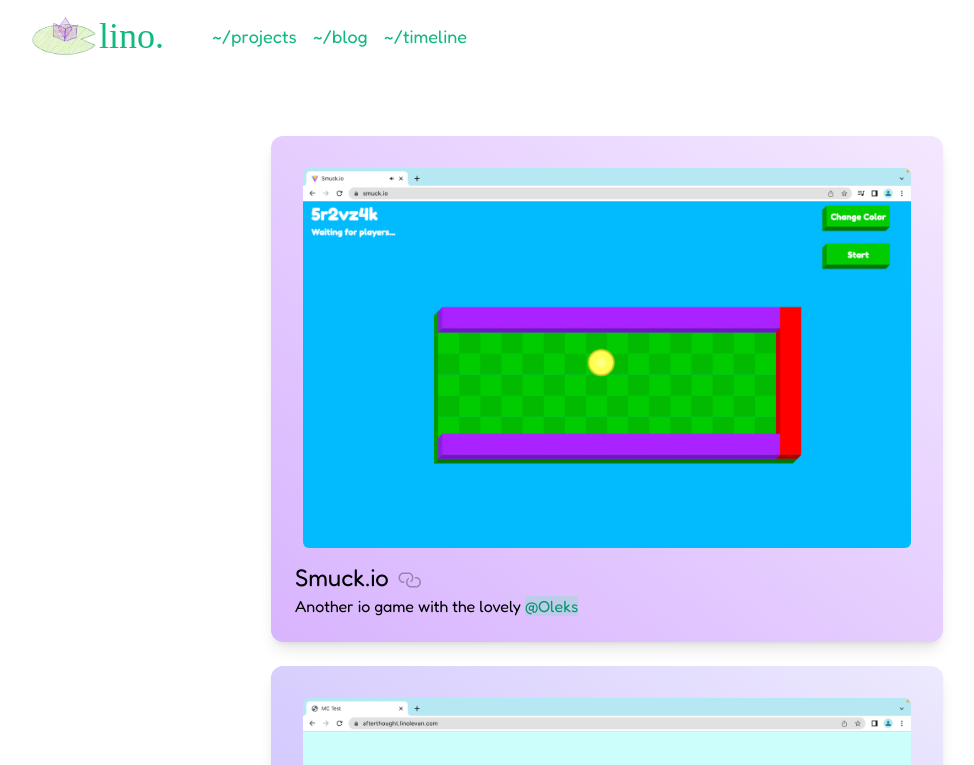
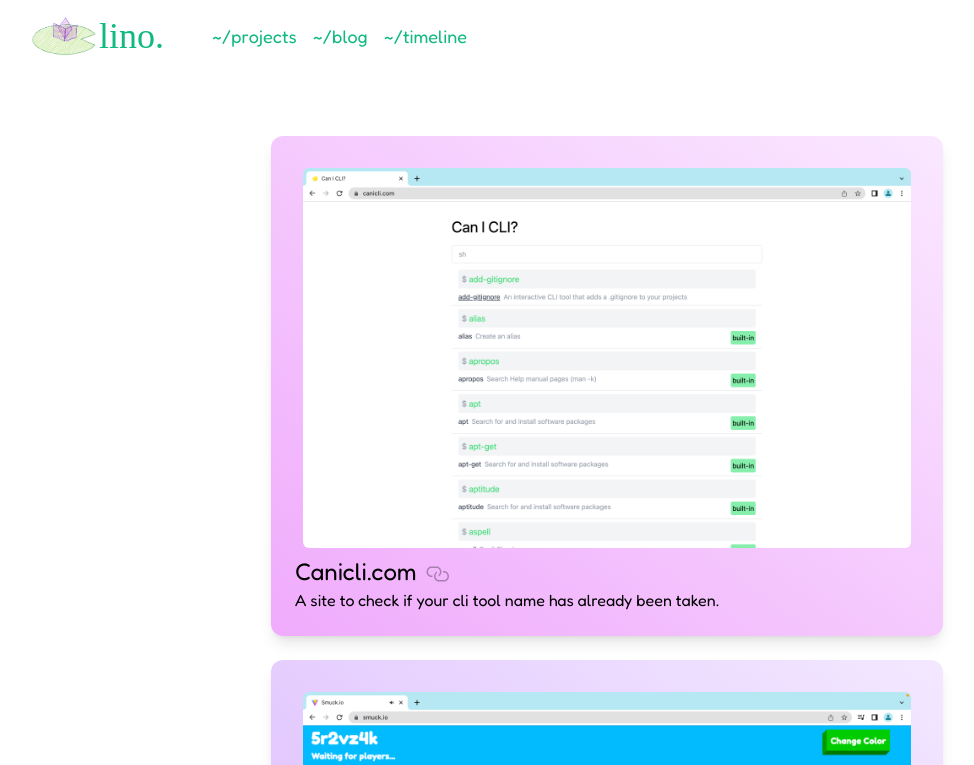
Before and after one commit to lino-levan/old.linolevan.com, a Next.js app: page /projects in a window 1280 px wide. Shown: the top 765 px of the page, without its empty margins (33-1007 px from the left). Built offline with nearby package versions, Linux system fonts and the light colour scheme; a web font is replaced by a local one.

Commit message:
chore: update project list

```diff
--- a/pages/projects.tsx
+++ b/pages/projects.tsx
@@ -21,6 +21,13 @@ const Projects: NextPage = () => {
 
   // for gradient we are going down this list: https://tailwindcss.com/docs/customizing-colors
   const projects: IProject[] = [
+    {
+      name: "Canicli.com",
+      description: "A site to check if your cli tool name has already been taken.",
+      image: "/screenshots/canicli.png",
+      demo: "https://canicli.com",
+      gradient: "from-fuchsia-300 to-fuchsia-100"
+    },
     {
       name: "Smuck.io",
       description: "Another io game with the lovely @Oleks",
```
Also changed, not shown: package.json (+13 -12 lines), public/screenshots/canicli.png (added), 1 other file (tests, documents, lock files or other folders).
